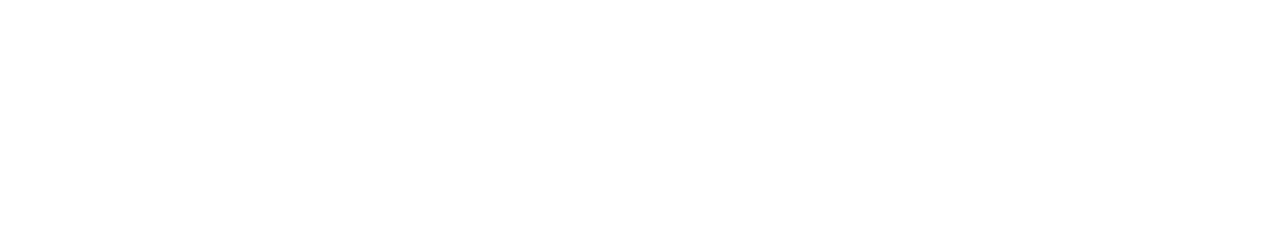
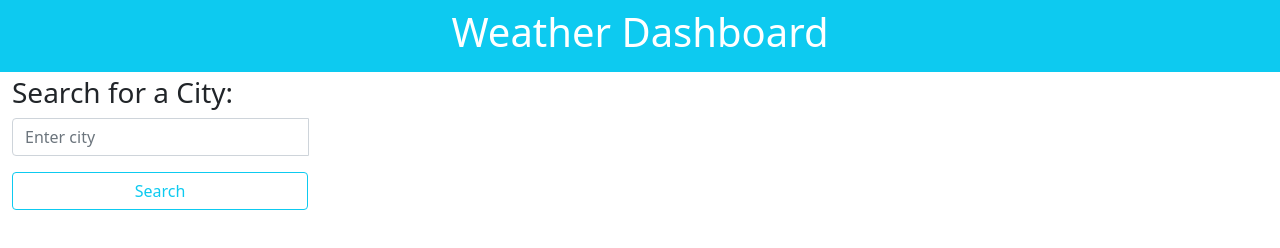
Before and after one commit to Ryebread5555/mod6-server-side-weather-api, a plain HTML site: page index.html in a window 1280 px wide. Drawn offline with nearby package versions, Linux system fonts and the light colour scheme.

Commit message:
added search bar and button

```diff
--- a/index.html
+++ b/index.html
@@ -4,9 +4,43 @@
     <meta charset="UTF-8">
     <meta http-equiv="X-UA-Compatible" content="IE=edge">
     <meta name="viewport" content="width=device-width, initial-scale=1.0">
-    <title>Document</title>
+    <link rel="stylesheet" href="https://cdn.jsdelivr.net/npm/bootstrap@5.1.3/dist/css/bootstrap.min.css">
+    <title>Weather Dashboard</title>
 </head>
+
 <body>
 
+    <header class="container-fluid text-center text-white bg-info p-2">
+        <h1>Weather Dashboard</h1>
+    </header>
+
+    <div class="container-fluid">
+        <div class="row">
+            <div class="col-lg-3">
+                <h3 class="mt-1">Search for a City:</h3>
+
+                <div class="input-group mb-3">
+                    <input id="enter-city" type="text" class="form-control" placeholder="Enter city" aria-label="Enter city">
+                    <div class="input-group-append">
+                    </div>
+                </div>
+
+                <button class="btn btn-outline-info mb-3" style="width:100%" type="button" id="search-button">Search</button>
+                <form id="search"></form>
+
+            </div>
+<!--When button is clicked this will display the city and current temp-->
+
+
+                        </div>
+                    </div>
+                </div>
+            </div>
+
+        </div>
+    </div>
+
+
+    <script src="./assets/js/script.js"></script>
 </body>
 </html>
```
